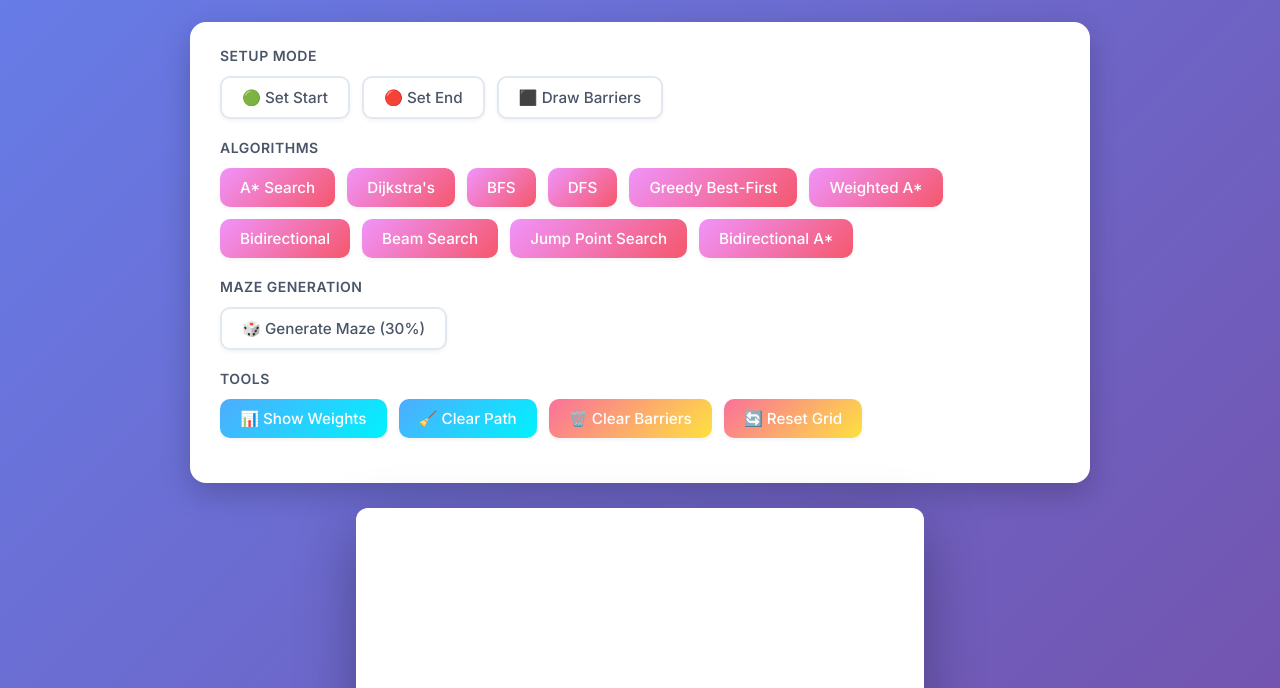
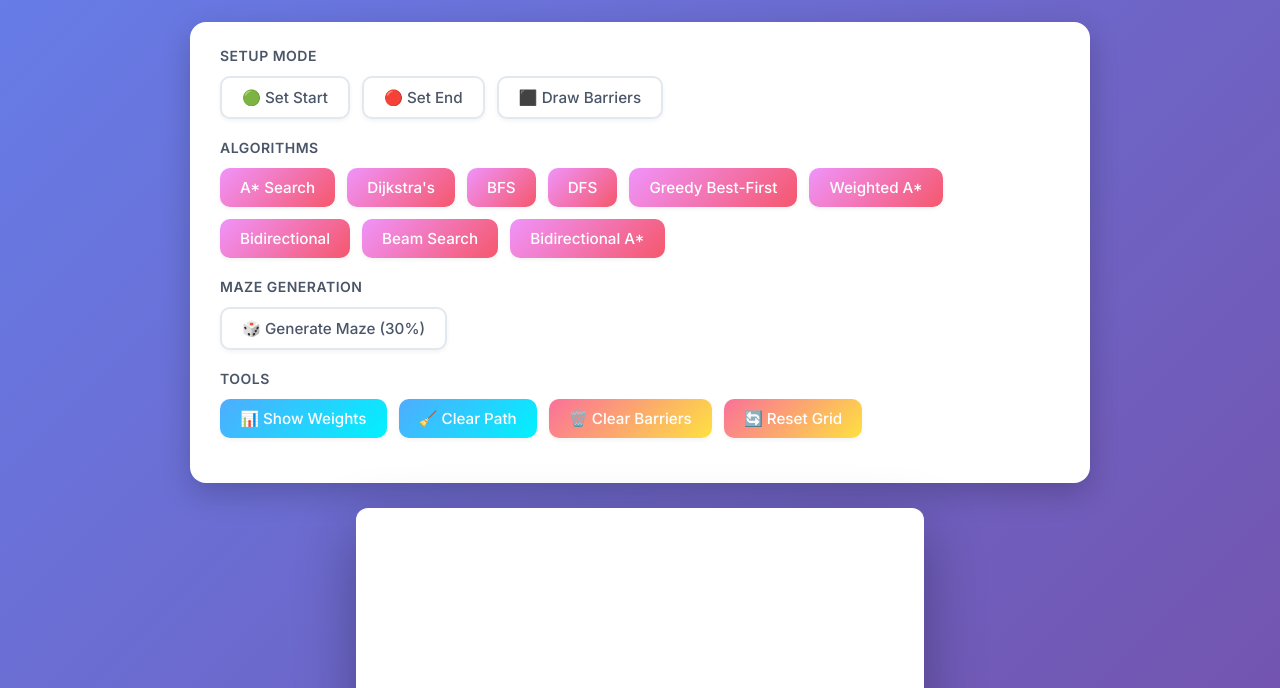
Before and after one commit to renzoupv/CMSC-131-Special-Topics, a plain HTML site: page index.html in a window 1280 px wide. Shown: the part 112-800 px from the top of the page. Drawn offline with Linux system fonts and the light colour scheme; no server answers.

Commit message:
Removed jump point search

```diff
--- a/index.html
+++ b/index.html
@@ -31,7 +31,6 @@
                 <button id="runWeightedAstarBtn" class="algo-btn">Weighted A*</button>
                 <button id="runBidirectionalBtn" class="algo-btn">Bidirectional</button>
                 <button id="runBeamBtn" class="algo-btn">Beam Search</button>
-                <button id="runJpsBtn" class="algo-btn">Jump Point Search</button>
                 <button id="runBiAstarBtn" class="algo-btn">Bidirectional A*</button>
             </div>
         </div>
```
